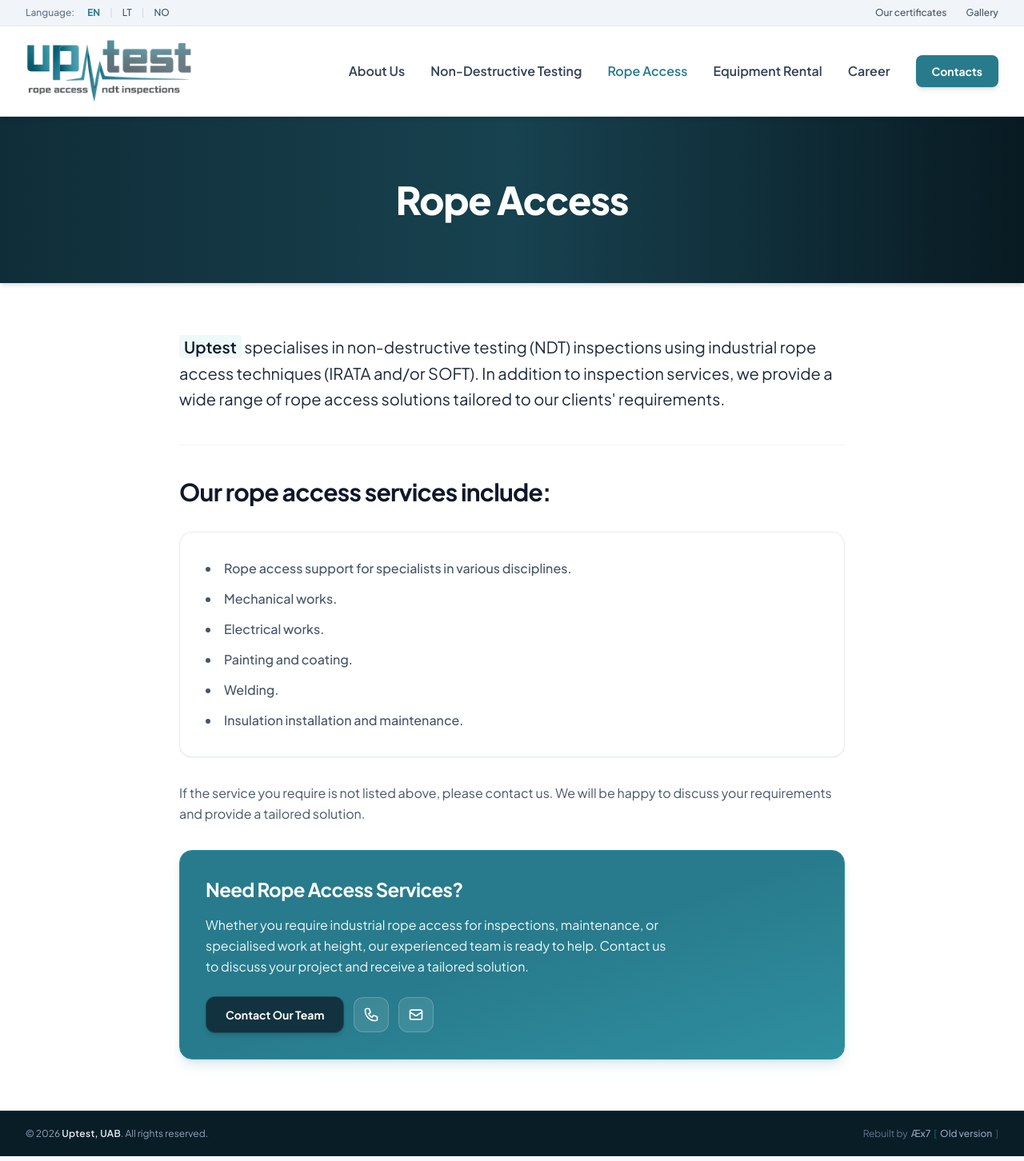
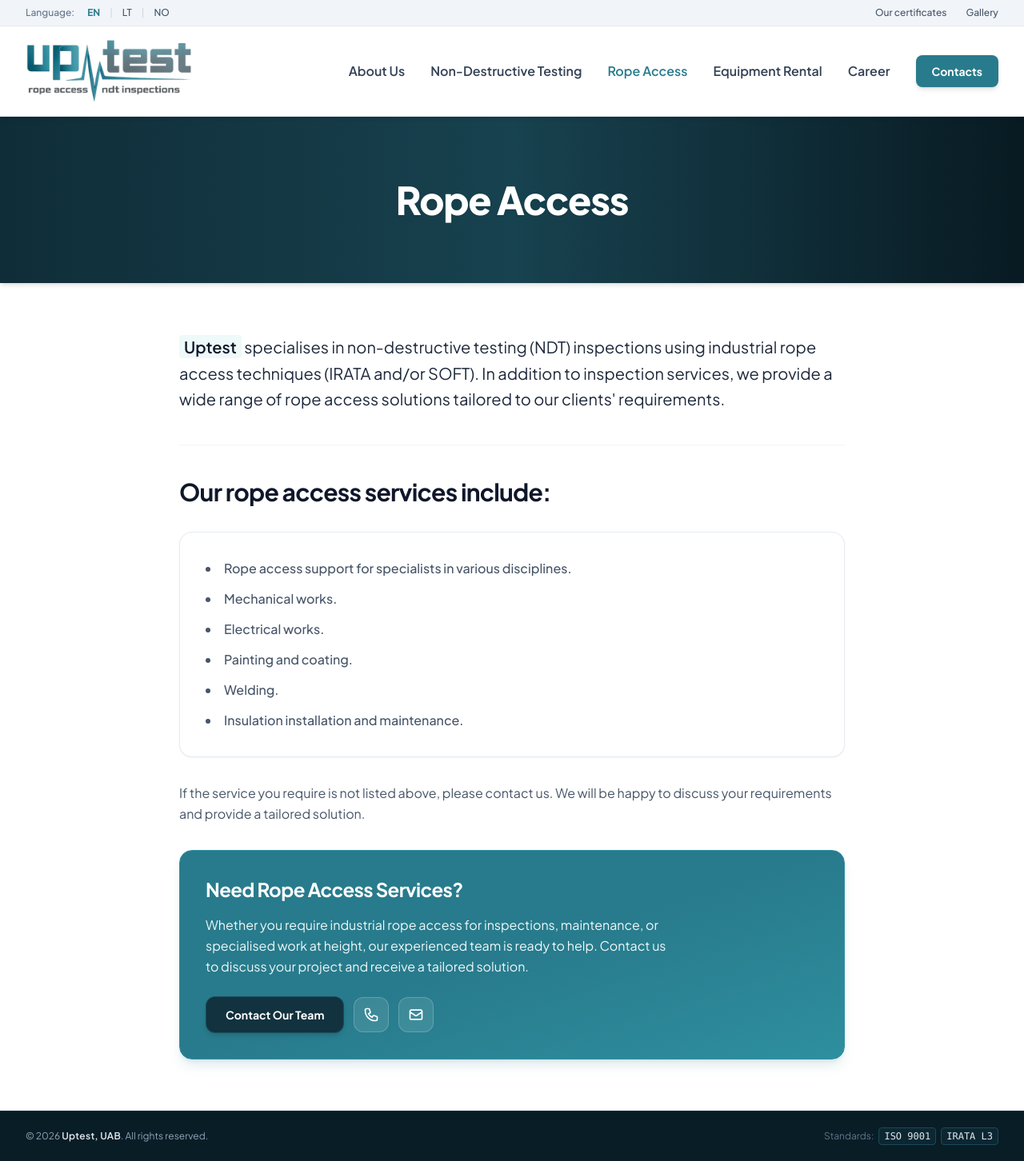
Before and after one commit to UptestNO/uptest.no, a Jekyll site: the page built from rope-access/index.html, in a window 1280 px wide. Shown: the whole page at 80% size. Built offline with Jekyll 4.4.1, drawn with Linux system fonts in a browser that asks for light colours; nearby versions of some CDN libraries.

Commit message:
footer-update

```diff
--- a/_data/data.yaml
+++ b/_data/data.yaml
@@ -27,6 +27,7 @@ common:
     hq: "Palanga, Lithuania"
     hq_link: "https://maps.app.goo.gl/hGXkK35Qdv2JQvNU6"
     get_in_touch: "Get in Touch"
+    standards: "Standards"
 
   lt:
     language: "Kalba"
@@ -43,6 +44,7 @@ common:
     hq: "Palanga, Lietuva"
     hq_link: "https://maps.app.goo.gl/hGXkK35Qdv2JQvNU6"
     get_in_touch: "Susisiekite su mumis"
+    standards: "Standartai"
 
   "no":
     language: "Språk"
@@ -59,6 +61,7 @@ common:
     hq: "Palanga, Litauen"
     hq_link: "https://maps.app.goo.gl/hGXkK35Qdv2JQvNU6"
     get_in_touch: "Ta kontakt"
+    standards: "Standarder"
 
 
 home:
--- a/_includes/footer.html
+++ b/_includes/footer.html
@@ -4,14 +4,10 @@
             © 2026 <strong class="text-slate-200 font-semibold tracking-wide">{{ data.common[page.lang].company }}</strong>. {{ data.common[page.lang].rights }}
         </p>
 
-        <div class="flex items-center gap-1 text-[10px] sm:text-xs text-slate-500">
-            <span class="font-light">{{ data.common[page.lang].rebuilt_by }}</span>
-            <a href="https://xn--x7-1ia.com" target="_blank" rel="noopener noreferrer" class="text-slate-400 hover:text-brand-400 transition-colors font-medium">
-                Æx7
-            </a>
-            <span class="text-brand-700">[</span><a href="https://uptest.no" target="_blank" rel="noopener noreferrer" class="text-slate-400 hover:text-brand-400 transition-colors font-medium">
-                {{ data.common[page.lang].old_version }}
-            </a><span class="text-brand-700">]</span>
+        <div class="flex items-center gap-1.5 text-[10px] sm:text-xs text-slate-400">
+            <span class="text-slate-500 font-light">{{ data.common[page.lang].standards }}:</span>
+            <span class="bg-brand-900/50 text-slate-200 px-1.5 py-0.5 rounded border border-brand-800 font-mono font-medium">ISO 9001</span>
+            <span class="bg-brand-900/50 text-slate-200 px-1.5 py-0.5 rounded border border-brand-800 font-mono font-medium">IRATA L3</span>
         </div>
     </div>
 </footer>
```
